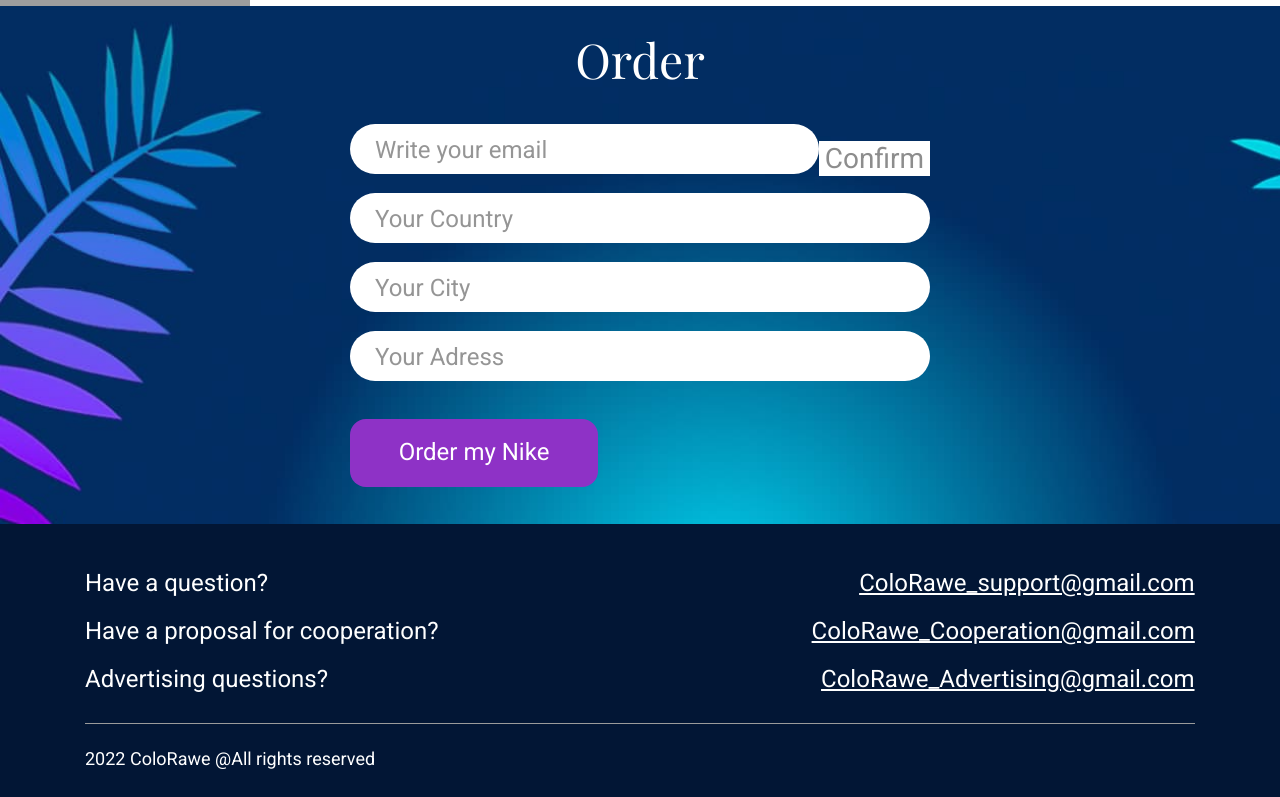
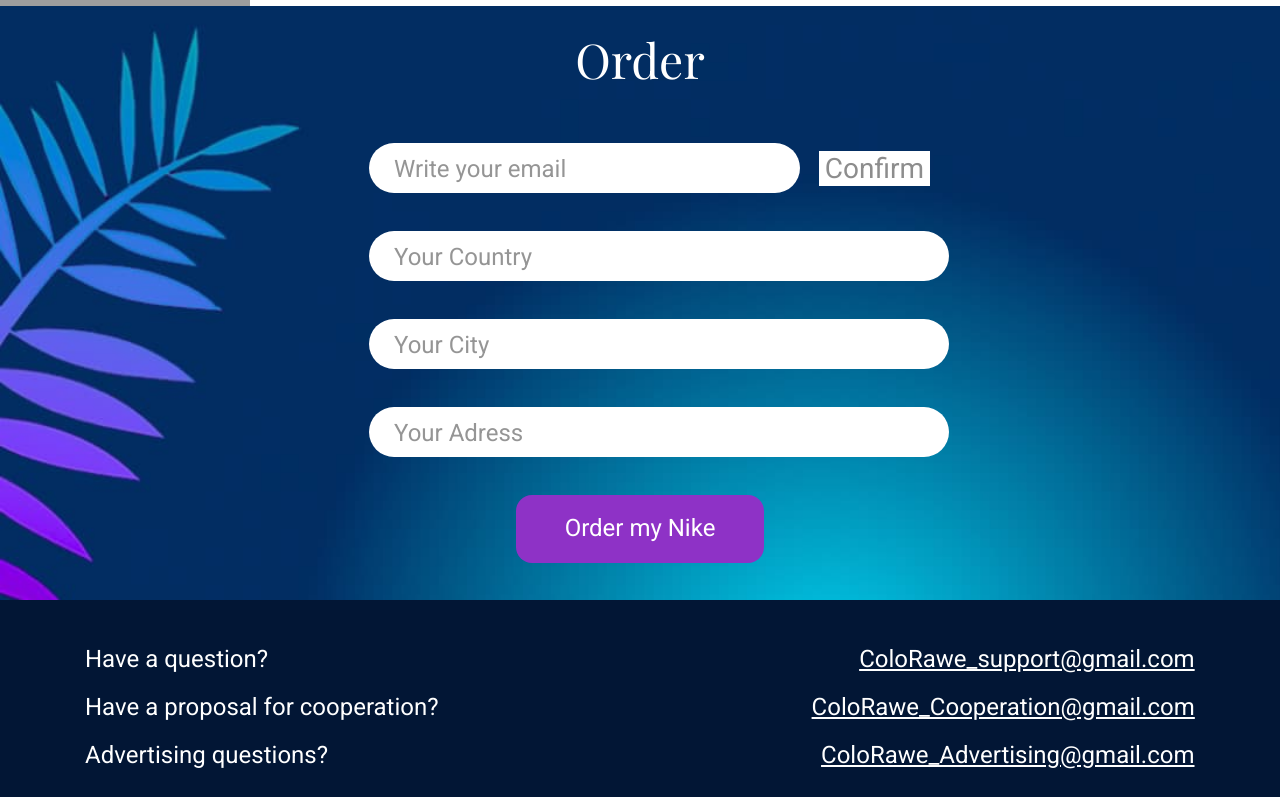
Before and after one commit to Roman18112007/Project-Nike, a plain HTML site: page index.html in a window 1280 px wide. Shown: the part 2180-2977 px from the top of the page. Drawn offline with nearby package versions, Linux system fonts and the light colour scheme; grey boxes are pictures that could not be loaded.

Commit message:
finish section4

```diff
--- a/css/styles.css
+++ b/css/styles.css
@@ -387,7 +387,7 @@ width: 580px;
 
 .order-input {
   border-radius: 50px;
-  margin-bottom: 19px;
+  margin:19px
 }
 
 .order-input:hover,
@@ -405,7 +405,6 @@ transform: scale(1.1);
 
 .confirm-btn {
   border: none;
-  display: block;
   color: #8D8D8D;
   font-family: Roboto;
   font-size: 28px;
@@ -427,6 +426,7 @@ transform: scale(1.1);
   border: none;
   margin-top: 19px;
   padding: 20px 48px;
+  display: block;
 }
 
 .order-btn:focus,
```
